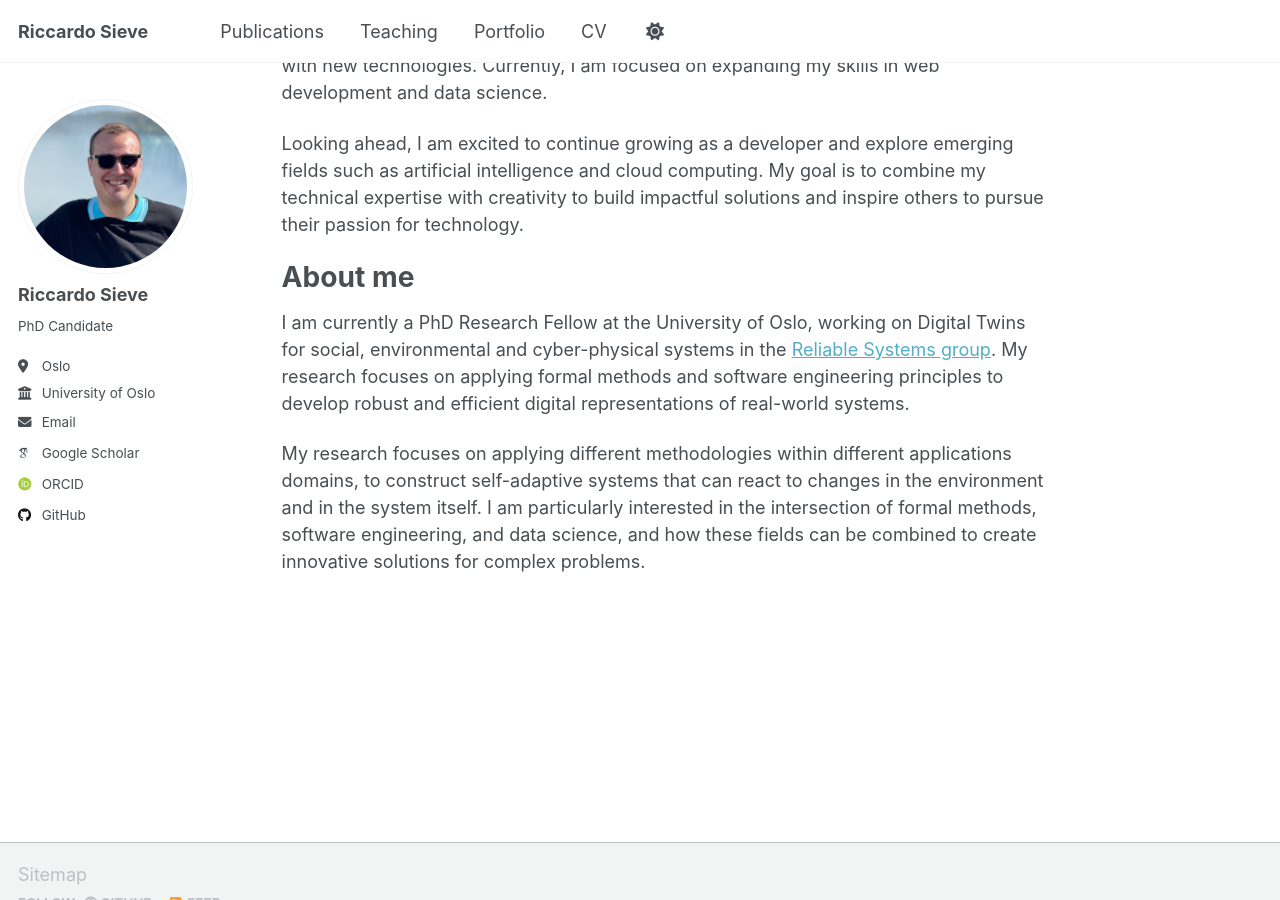
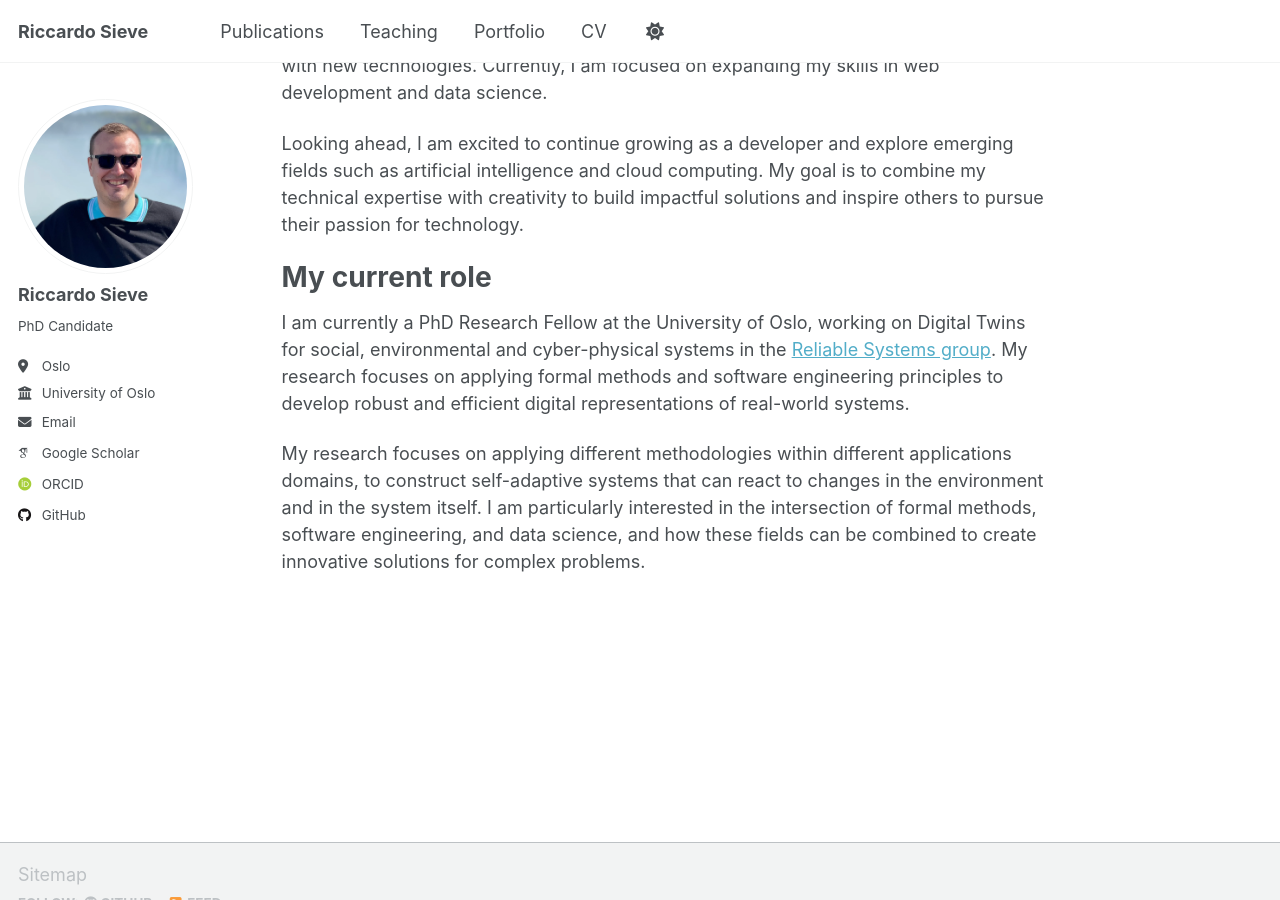
Before and after one commit to sievericcardo/sievericcardo.github.io, a Jekyll site: the page built from _pages/about.md, in a window 1280 px wide and 900 px high, scrolled down 618 px. Built offline with Jekyll 4.4.1, drawn with Linux system fonts in a browser that asks for light colours; some web fonts are replaced; a script that is not in the unit is left out.

Commit message:
Updated information on about and cv

```diff
--- a/_pages/about.md
+++ b/_pages/about.md
@@ -17,7 +17,7 @@ Over the years, I have had the opportunity to work on a variety of programming p
 
 Looking ahead, I am excited to continue growing as a developer and explore emerging fields such as artificial intelligence and cloud computing. My goal is to combine my technical expertise with creativity to build impactful solutions and inspire others to pursue their passion for technology.
 
-About me
+My current role
 ======
 I am currently a PhD Research Fellow at the University of Oslo, working on Digital Twins for social, environmental and cyber-physical systems in the [Reliable Systems group](https://www.mn.uio.no/ifi/english/research/groups/psy/). My research focuses on applying formal methods and software engineering principles to develop robust and efficient digital representations of real-world systems.
 
```
Also changed, not shown: _pages/cv.md (+1 -1 lines).
